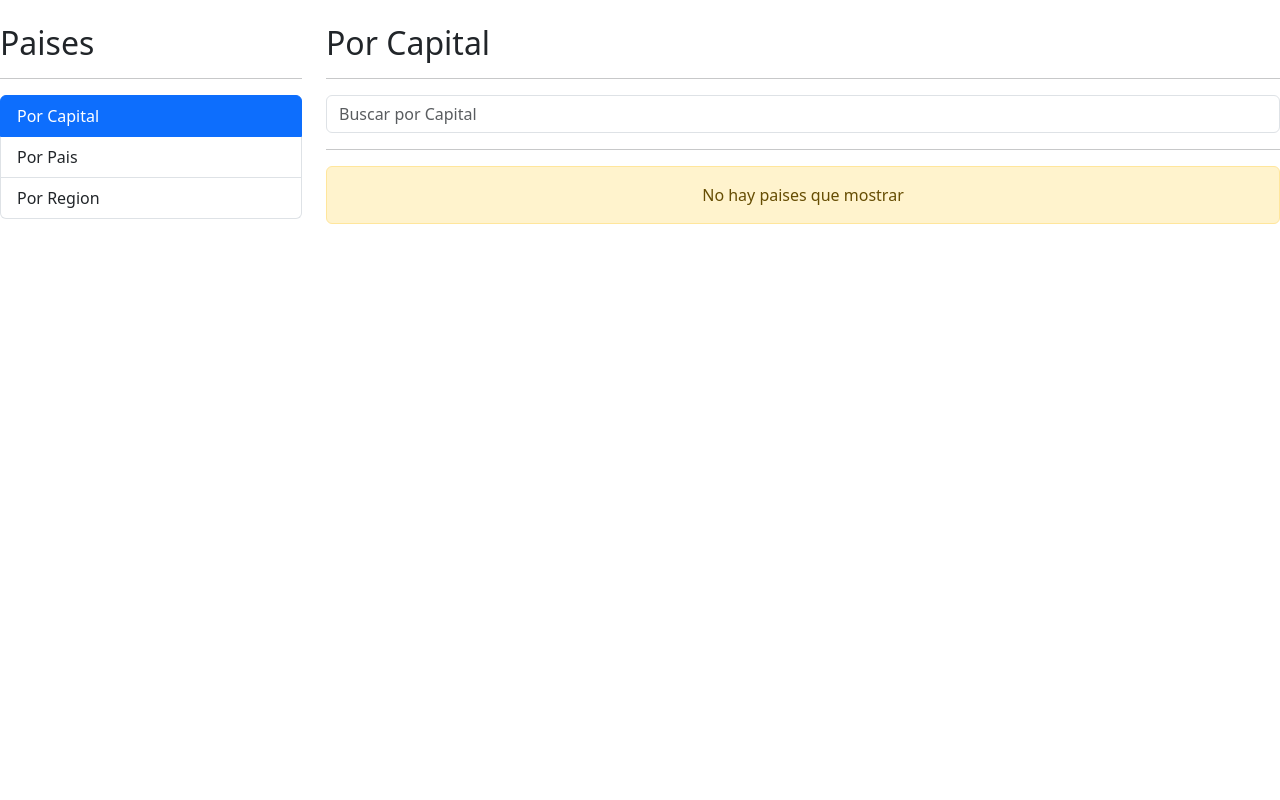
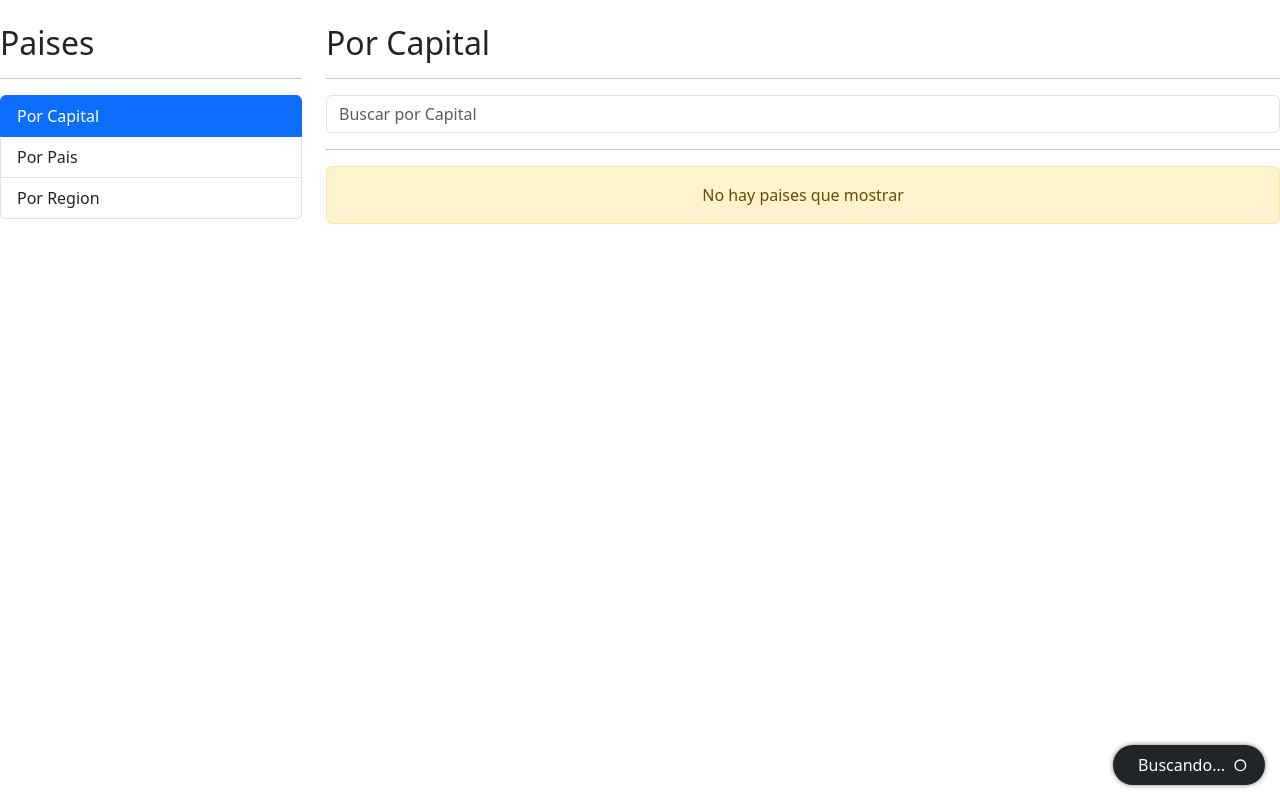
Before and after one commit to agusci21/countries-app, an Angular app: page /countries/by-capital in a window 1280 px wide. Built offline with nearby package versions, Linux system fonts and the light colour scheme.

Commit message:
Add loading indicator

```diff
--- a/src/app/countries/pages/by-capital-page/by-capital-page.component.html
+++ b/src/app/countries/pages/by-capital-page/by-capital-page.component.html
@@ -13,6 +13,7 @@
 <div class="row">
   <div class="col">
     <hr>
+    <shared-loading-spinner></shared-loading-spinner>
     <countries-table [countries]="countries"></countries-table>
   </div>
 </div>
--- /dev/null
+++ b/src/app/shared/components/loading-spinner/loading-spinner.component.css
@@ -0,0 +1,16 @@
+.spinner-container{
+  align-items: center;
+  background-color: black;
+  border-radius: 20px;
+  bottom: 15px;
+  color: white;
+  display: flex;
+  padding: 5px 10px;
+  position: fixed;
+  right: 15px;
+  box-shadow: 0px 0px 5px rgba(0,0,0,0.5);
+}
+
+span{
+  margin-left: 15px;
+}
--- /dev/null
+++ b/src/app/shared/components/loading-spinner/loading-spinner.component.html
@@ -0,0 +1,81 @@
+<div class="spinner-container bg-dark">
+  <span>Buscando...</span>
+  <!-- By Sam Herbert (@sherb), for everyone. More @ http://goo.gl/7AJzbL -->
+  <svg
+    width="30px"
+    height="30px"
+    viewBox="0 0 45 45"
+    xmlns="http://www.w3.org/2000/svg"
+    stroke="#fff"
+  >
+    <g
+      fill="none"
+      fill-rule="evenodd"
+      transform="translate(1 1)"
+      stroke-width="2"
+    >
+      <circle cx="22" cy="22" r="6" stroke-opacity="0">
+        <animate
+          attributeName="r"
+          begin="1.5s"
+          dur="3s"
+          values="6;22"
+          calcMode="linear"
+          repeatCount="indefinite"
+        />
+        <animate
+          attributeName="stroke-opacity"
+          begin="1.5s"
+          dur="3s"
+          values="1;0"
+          calcMode="linear"
+          repeatCount="indefinite"
+        />
+        <animate
+          attributeName="stroke-width"
+          begin="1.5s"
+          dur="3s"
+          values="2;0"
+          calcMode="linear"
+          repeatCount="indefinite"
+        />
+      </circle>
+      <circle cx="22" cy="22" r="6" stroke-opacity="0">
+        <animate
+          attributeName="r"
+          begin="3s"
+          dur="3s"
+          values="6;22"
+          calcMode="linear"
+          repeatCount="indefinite"
+        />
+        <animate
+          attributeName="stroke-opacity"
+          begin="3s"
+          dur="3s"
+          values="1;0"
+          calcMode="linear"
+          repeatCount="indefinite"
+        />
+        <animate
+          attributeName="stroke-width"
+          begin="3s"
+          dur="3s"
+          values="2;0"
+          calcMode="linear"
+          repeatCount="indefinite"
+        />
+      </circle>
+      <circle cx="22" cy="22" r="8">
+        <animate
+          attributeName="r"
+          begin="0s"
+          dur="1.5s"
+          values="6;1;2;3;4;5;6"
+          calcMode="linear"
+          repeatCount="indefinite"
+        />
+      </circle>
+    </g>
+  </svg>
+</div>
```
Also changed, not shown: src/app/shared/components/loading-spinner/loading-spinner.component.ts (added, +10 -0 lines), src/app/shared/shared.module.ts (+8 -5 lines).
